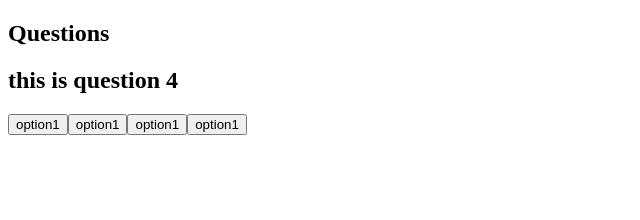
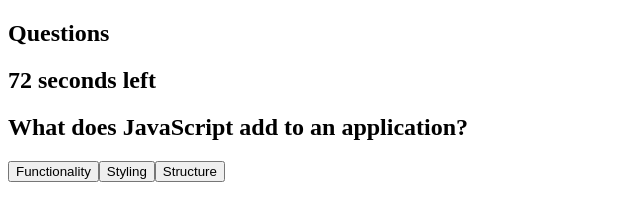
Before and after one commit to amykateoc/challenge-4, a plain HTML site: page index.html in a window 1280 px wide. Both pictures are taken after a click on the button "Start Quiz". Shown: the whole page, without its empty margins (0-640 px from the left). Drawn offline with Linux system fonts and the light colour scheme.

Commit message:
final changes

```diff
--- a/assets/questions.js
+++ b/assets/questions.js
@@ -1,23 +1,30 @@
 var questions = [
     {
-        title: "this is question 1",
-        options: ["option1", "options2", "option3"],
-        answer: "option1"
+        title: "What does JavaScript add to an application?",
+        options: ["Functionality", "Styling", "Structure"],
+        answer: "Functionality"
     },
     {
-        title: "this is question 2",
-        options: ["option1", "options2", "option3"],
-        answer: "option3"
+        title: "Which HTML element contains the JavaScript Link?",
+        options: ["<js>", "<javascript>", "<script>"],
+        answer: "<script>"
     },
     {
-        title: "this is question 3",
-        options: ["option1", "options2", "option3"],
-        answer: "option2"
+        title: "How do you notate a comment in JavaScript?",
+        options: ["\\", "//", "/*"],
+        answer: "//"
     },
     {
-        title: "this is question 4",
-        options: ["option1", "options2", "option3"],
-        answer: "option2"
+        title: "Which is proper wayto create a function?",
+        options: ["function=functionName()", "function functionName()", "functionNamee()"],
+        answer: "function functionName()"
+    },
+    {
+        title: "How do you call a function?",
+        options: ["FunctionName()", "call.functionName()", "functionName(call)"],
+        answer: "FunctionName()"
     }
 ]
 console.log(questions[1].title);
+console.log(questions[3].options);
+console.log(questions[0].answer);
--- a/assets/script.js
+++ /dev/null
@@ -1,102 +0,0 @@
-// function generateQuiz(questions, quizContainer, resultsContainer, submitButton){
-
-// 	function showQuestions(questions, quizContainer){
-// 		// code will go here
-// 	}
-// //each question is an array
-// console.log(myQuestions[0].question)
-// 	function showResults(questions, quizContainer, resultsContainer){
-//         var myQuestions = [
-//             {
-//                 question: "What is 10/2?",
-//                 answers: {
-//                     a: '3',
-//                     b: '5',
-//                     c: '115'
-//                 },
-//                 correctAnswer: 'b'
-//             },
-//             {
-//                 question: "What is 30/3?",
-//                 answers: {
-//                     a: '3',
-//                     b: '5',
-//                     c: '10'
-//                 },
-//                 correctAnswer: 'c'
-//             }
-//         ];
-// 	}
-
-// 	// show the questions
-// showQuestions(questions, quizContainer)
-//     	// we'll need a place to store the output and the answer choices
-// 	var output = [];
-// 	var answers;
-
-
-// 	// for each question...
-// 	for(var i=0; i<questions.length; i++){
-
-// 		// first reset the list of answers
-// 		answers = [];
-
-// 		// for each available answer to this question...
-// 		for(letter in questions[i].answers){
-
-// 			// ...add an html radio button
-// 			answers.push(
-// 				'<label>'
-// 					+ '<input type="radio" name="question'+i+'" value="'+letter+'">'
-// 					+ letter + ': '
-// 					+ questions[i].answers[letter]
-// 				+ '</label>'
-// 			);
-// 		}
-
-// 		// add this question and its answers to the output
-// 		output.push(
-// 			'<div class="question">' + questions[i].question + '</div>'
-// 			+ '<div class="answers">' + answers.join('') + '</div>'
-// 		);
-// 	}
-
-// 	// finally combine our output list into one string of html and put it on the page
-// 	quizContainer.innerHTML = output.join('');
-// }
-
-// 	// when user clicks submit, show results
-// 	submitButton.onclick = function(){
-// 		showResults(questions, quizContainer, resultsContainer);
-// 	}
-
-var Startbtn = document.getElementById("StartQuiz");
-var QuizEl = document.getElementById("quiz");
-var Questionsdiv = document.getElementById("Questions");
-var TitleEl = document.getElementById("Title");
-var QuestionIndex = 0;
-var OptionsEl = document.getElementById("Options");
-
-Startbtn.addEventListener("click", Quiz)
-
-function Quiz(){
-	Questionsdiv.style.display = "block";
-	QuizEl.style.display = "none";
-	GetQuestions();
-}
-
-function GetQuestions() {
-	TitleEl.textContent = questions[QuestionIndex].title;
-
-	for (var i=0; i < questions[QuestionIndex].options.length; i++) {
-		var optionBtn = document.createElement("button");
-		optionBtn.textContent = questions[QuestionIndex].options[i]
-		OptionsEl.append(optionBtn)
-		optionBtn.onclick = GetNextQuestion();
-	}
-}
-
-function GetNextQuestion() {
-	QuestionIndex++;
-	GetQuestions();
-}
--- /dev/null
+++ b/assets/script1.js
@@ -0,0 +1,96 @@
+var Startbtn = document.getElementById("StartQuiz");
+var QuizEl = document.getElementById("quiz");
+var Questionsdiv = document.getElementById("Questionsdiv");
+var TitleEl = document.getElementById("titles");
+var QuestionIndex = 0;
+var OptionsEl = document.getElementById("options");
+var GetResultsEl = document.getElementById("resultsbutton")
+var AnswersEl = document.getElementById("Results")
+var AnswersTitleEl = document.getElementById("resultstitles")
+var CorrectAnswer = document.getElementById("answers")
+var timer = document.getElementById("time");
+var timeLeft = questions.length * 15;
+var timerEl;
+
+Startbtn.addEventListener("click", Quiz)
+
+function Quiz(){
+	Questionsdiv.style.display = "block";
+	QuizEl.style.display = "none";
+	StartTimer();
+	var resultsBtn = document.createElement("button");
+	timerEl = setInterval(StartTimer,1000)
+	// resultsBtn.textContent = "Get Results";
+	// GetResultsEl.append(resultsBtn)
+	//resultsBtn.onclick = GetResults();
+	GetQuestions();
+}
+
+function StartTimer(){
+		timeLeft--;
+		timer.textContent = timeLeft + " seconds left";
+		if(timeLeft <= 0) {
+			endQuiz();
+		}
+
+}
+
+	// var timerInterval = setInterval(function(){
+	// 	timeLeft--;
+	// 	timer.textContent = timeLeft + " seconds left";
+
+		// if(timeLeft === 0) {
+		// 	clearInterval(timerInterval);
+		// 	//optionBtn.disabled = true;
+		// 	//this is a local variable and needs to be global
+		// }
+	// }, 1000);
+
+function GetQuestions() {
+	OptionsEl.textContent = "";
+	TitleEl.textContent = questions[QuestionIndex].title;
+
+	for (var i=0; i < questions[QuestionIndex].options.length; i++) {
+		var optionBtn = document.createElement("button");
+		var choice = questions[QuestionIndex].options[i];
+		optionBtn.setAttribute("class", "choice")
+		optionBtn.setAttribute("value", choice)
+		optionBtn.textContent = choice;
+		optionBtn.onclick = GetNextQuestion;
+		OptionsEl.append(optionBtn);
+	}
+}
+
+function GetNextQuestion(event) {
+	var buttonClicked = event.target;
+	if(!buttonClicked.matches(".choice")) {
+		return;
+	}
+	if(buttonClicked.value !== questions[QuestionIndex].answer) {
+		timeLeft -= 5;
+		alert("This answer is wrong");
+	}
+	else {
+		alert("This is correct");
+	}
+
+	QuestionIndex++;
+	if(timeLeft <= 0 || QuestionIndex === questions.length) {
+		endQuiz();
+	}
+	else {
+		GetQuestions();
+	}
+}
+
+function endQuiz() {
+	Questionsdiv.style.display = "none";
+	AnswersEl.style.display = "block";
+	clearInterval(timerEl);
+}
+
+function GetResults() {
+AnswersEl.style.display = "block";
+QuizEl.style.display = "none";
+AnswersTitleEl.textContent = questions[QuestionIndex].title;
+}
--- a/index.html
+++ b/index.html
@@ -13,13 +13,20 @@
   <p>Please answer (instructions)</p>
   <button id="StartQuiz">Start Quiz</button>
 </section>
-<section id="Questions" style="display: none">
+<section id="Questionsdiv" style="display: none">
   <h1>Questions</h1>
-  <h1 id="Title"></h1>
-  <div id="Options"></div>
+  <h2 id="time"></h2>
+  <h1 id="titles"></h1>
+  <div id="options"></div>
+  <div id="resultsbutton"></div>
+</section>
+<section id="Results" style="display: none">
+  <h1>Answers</h1>
+  <h1 id="resultstitles"></h1>
+  <div id="answers"></div>
 </section>
 <script src="./assets/questions.js"></script>
-<script src="./assets/script.js"></script>
+<script src="./assets/script1.js"></script>
 
 </body>
 </html>
```
